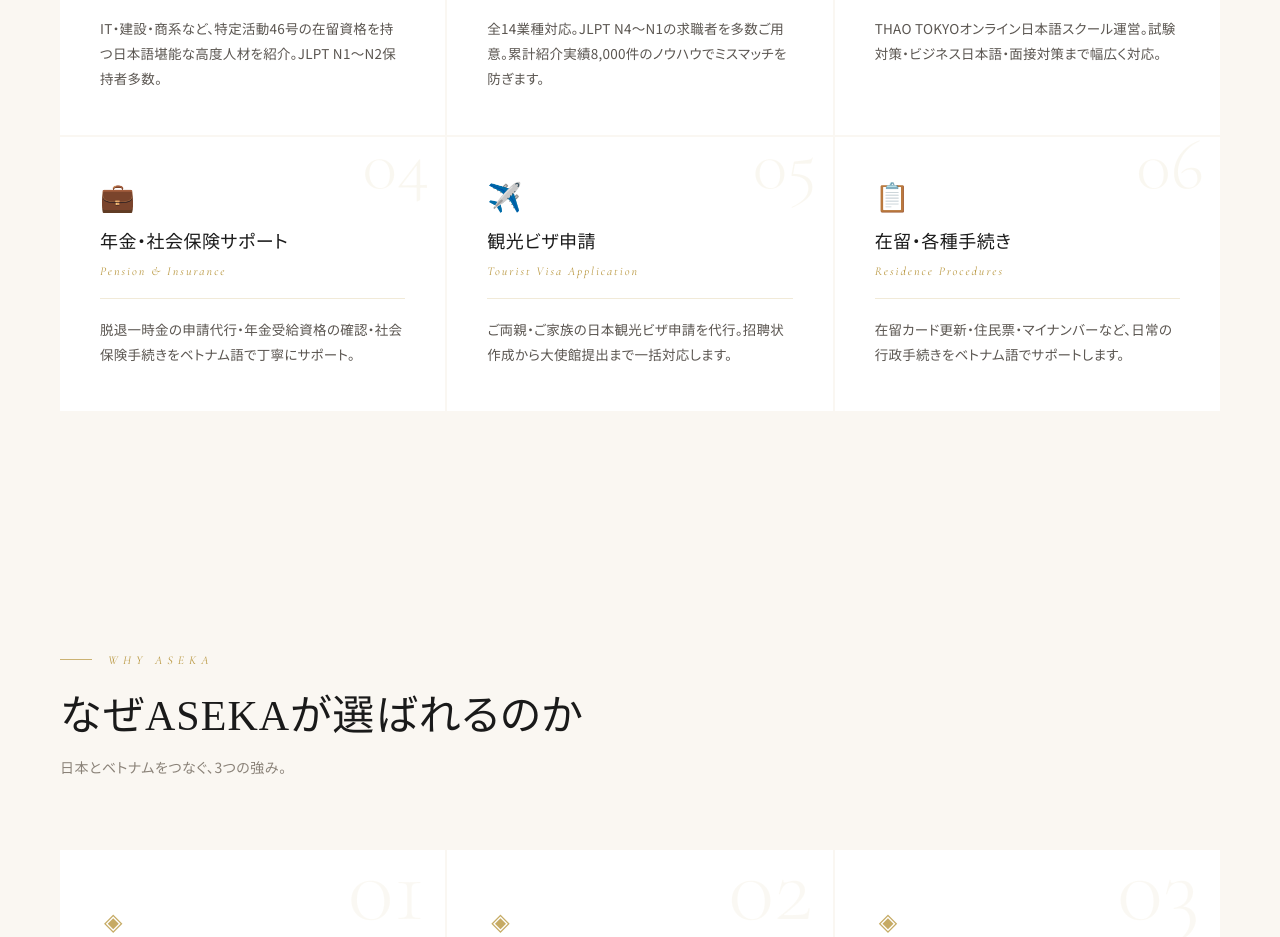
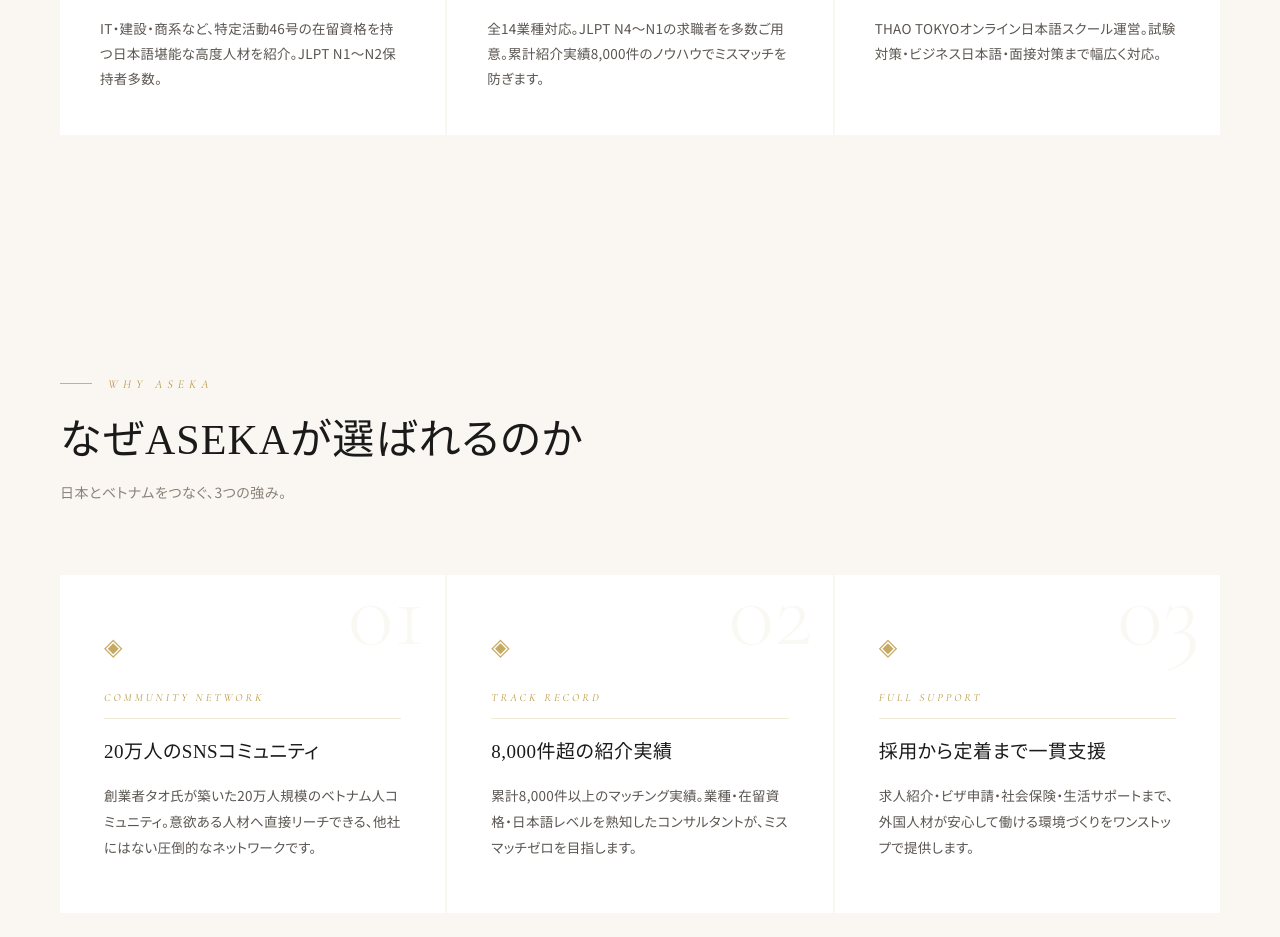
Before and after one commit to KKAI90/aseka-website-dev, a Next.js app: page / in a window 1280 px wide. Shown: the part 4060-4997 px from the top of the page. Built offline with nearby package versions, Linux system fonts and the light colour scheme.

Commit message:
feat: remove services 04-06 (pension, tourist visa, residence) from TOP page
Co-Authored-By: Claude Sonnet 4.6 <noreply@anthropic.com>

```diff
--- a/src/components/Services.tsx
+++ b/src/components/Services.tsx
@@ -24,27 +24,6 @@ const SERVICES = {
       desc: "THAO TOKYOオンライン日本語スクール運営。試験対策・ビジネス日本語・面接対策まで幅広く対応。",
       icon: "📚",
     },
-    {
-      num: "04",
-      title: "年金・社会保険サポート",
-      sub: "Pension & Insurance",
-      desc: "脱退一時金の申請代行・年金受給資格の確認・社会保険手続きをベトナム語で丁寧にサポート。",
-      icon: "💼",
-    },
-    {
-      num: "05",
-      title: "観光ビザ申請",
-      sub: "Tourist Visa Application",
-      desc: "ご両親・ご家族の日本観光ビザ申請を代行。招聘状作成から大使館提出まで一括対応します。",
-      icon: "✈️",
-    },
-    {
-      num: "06",
-      title: "在留・各種手続き",
-      sub: "Residence Procedures",
-      desc: "在留カード更新・住民票・マイナンバーなど、日常の行政手続きをベトナム語でサポートします。",
-      icon: "📋",
-    },
   ],
   EN: [
     {
@@ -68,27 +47,6 @@ const SERVICES = {
       desc: "We operate THAO TOKYO Online Japanese School — covering exam prep, business Japanese, and interview coaching for Vietnamese learners.",
       icon: "📚",
     },
-    {
-      num: "04",
-      title: "Pension & Insurance Support",
-      sub: "年金・社会保険サポート",
-      desc: "We handle lump-sum withdrawal applications, pension eligibility checks, and social insurance procedures — all supported in Vietnamese.",
-      icon: "💼",
-    },
-    {
-      num: "05",
-      title: "Tourist Visa Application",
-      sub: "観光ビザ申請",
-      desc: "We manage tourist visa applications for family members visiting Japan — from drafting invitation letters to embassy submission.",
-      icon: "✈️",
-    },
-    {
-      num: "06",
-      title: "Residence Procedures",
-      sub: "在留・各種手続き",
-      desc: "We support daily administrative tasks including residence card renewal, residence registration, and My Number procedures — in Vietnamese.",
-      icon: "📋",
-    },
   ],
   VN: [
     {
@@ -111,27 +69,6 @@ const SERVICES = {
       sub: "日本語教育",
       desc: "Vận hành Trường Tiếng Nhật Trực tuyến THAO TOKYO — bao gồm luyện thi, tiếng Nhật thương mại và luyện phỏng vấn cho người học Việt Nam.",
       icon: "📚",
-    },
-    {
-      num: "04",
-      title: "Hỗ trợ Nenkin & Bảo hiểm",
-      sub: "年金・社会保険サポート",
-      desc: "Đại diện hoàn trả nenkin, kiểm tra điều kiện nhận lương hưu và thủ tục bảo hiểm xã hội — tất cả hỗ trợ bằng tiếng Việt.",
-      icon: "💼",
-    },
-    {
-      num: "05",
-      title: "Xin Visa Du lịch",
-      sub: "観光ビザ申請",
-      desc: "Đại diện xin visa du lịch Nhật Bản cho bố mẹ, gia đình — từ soạn thư bảo lãnh đến nộp hồ sơ đại sứ quán.",
-      icon: "✈️",
-    },
-    {
-      num: "06",
-      title: "Thủ tục Lưu trú & Giấy tờ",
-      sub: "在留・各種手続き",
-      desc: "Hỗ trợ các thủ tục hành chính hàng ngày như gia hạn thẻ ngoại kiều, đăng ký hộ khẩu, My Number — bằng tiếng Việt.",
-      icon: "📋",
     },
   ],
 };
```
